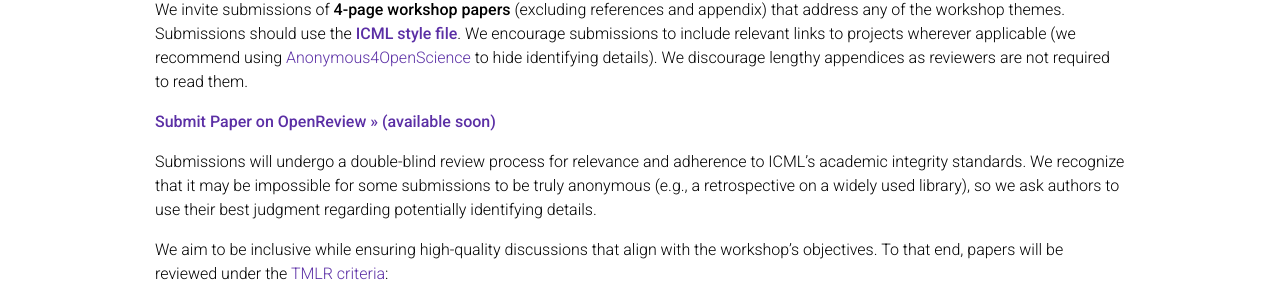
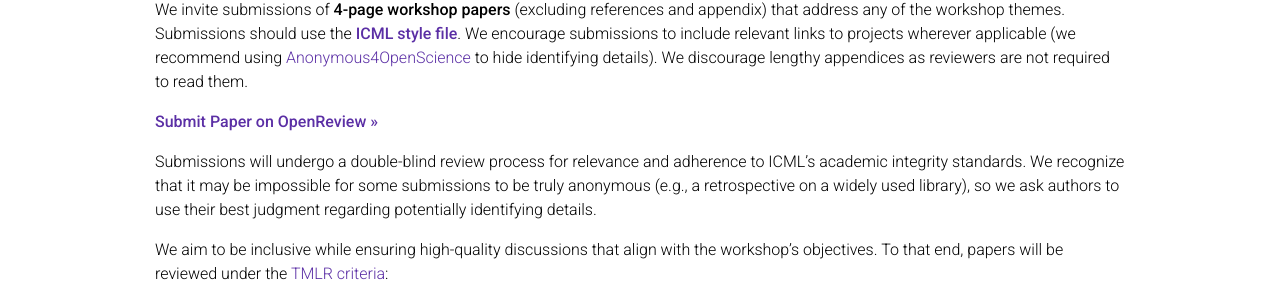
Before and after one commit to codeml-workshop/codeml2025, a Jekyll site: the page built from _pages/about.md, in a window 1280 px wide and 900 px high, scrolled down 1092 px. Shown: the part 148-452 px from the top of the window. Built offline with Jekyll 4.4.1, drawn with Linux system fonts in a browser that asks for light colours; nearby versions of some CDN libraries; comment, search, counter and statistics services are not loaded; a style sheet for code colours, icons or effects is not loaded.

```diff
--- a/_pages/about.md
+++ b/_pages/about.md
@@ -64,7 +64,7 @@ _We especially encourage submissions on development practices, mature libraries,
 
 We invite submissions of **4-page workshop papers** (excluding references and appendix) that address any of the workshop themes. Submissions should use the **[ICML style file](https://icml.cc/Conferences/2025/AuthorInstructions)**. We encourage submissions to include relevant links to projects wherever applicable (we recommend using [Anonymous4OpenScience](https://anonymous.4open.science/) to hide identifying details). We discourage lengthy appendices as reviewers are not required to read them.
 
-**[Submit Paper on OpenReview >> (available soon)]()**
+**[Submit Paper on OpenReview >>](https://openreview.net/group?id=ICML.cc/2025/Workshop/CODEML)**
 
 Submissions will undergo a double-blind review process for relevance and adherence to ICML's academic integrity standards. We recognize that it may be impossible for some submissions to be truly anonymous (e.g., a retrospective on a widely used library), so we ask authors to use their best judgment regarding potentially identifying details.
 
```
